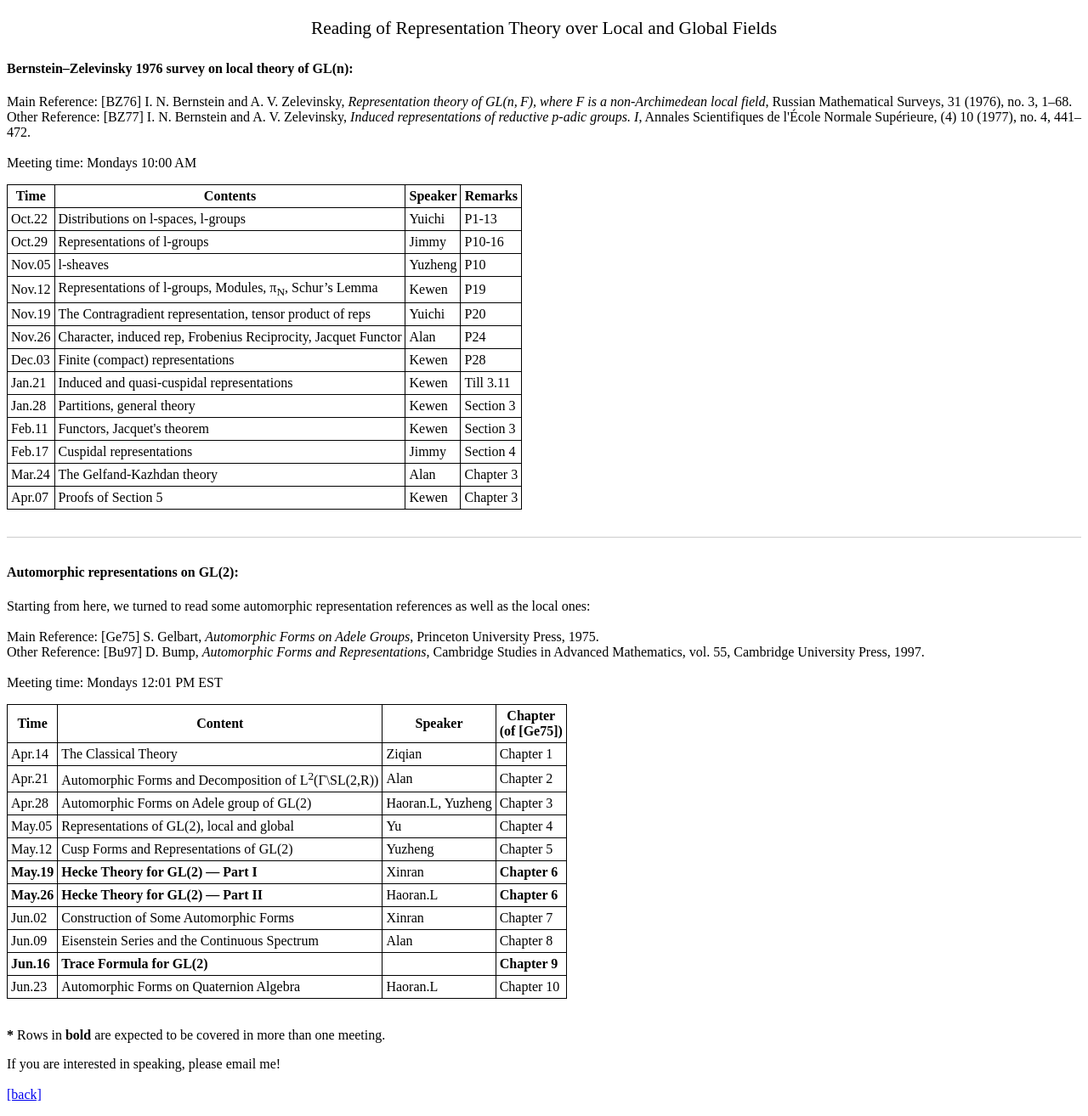
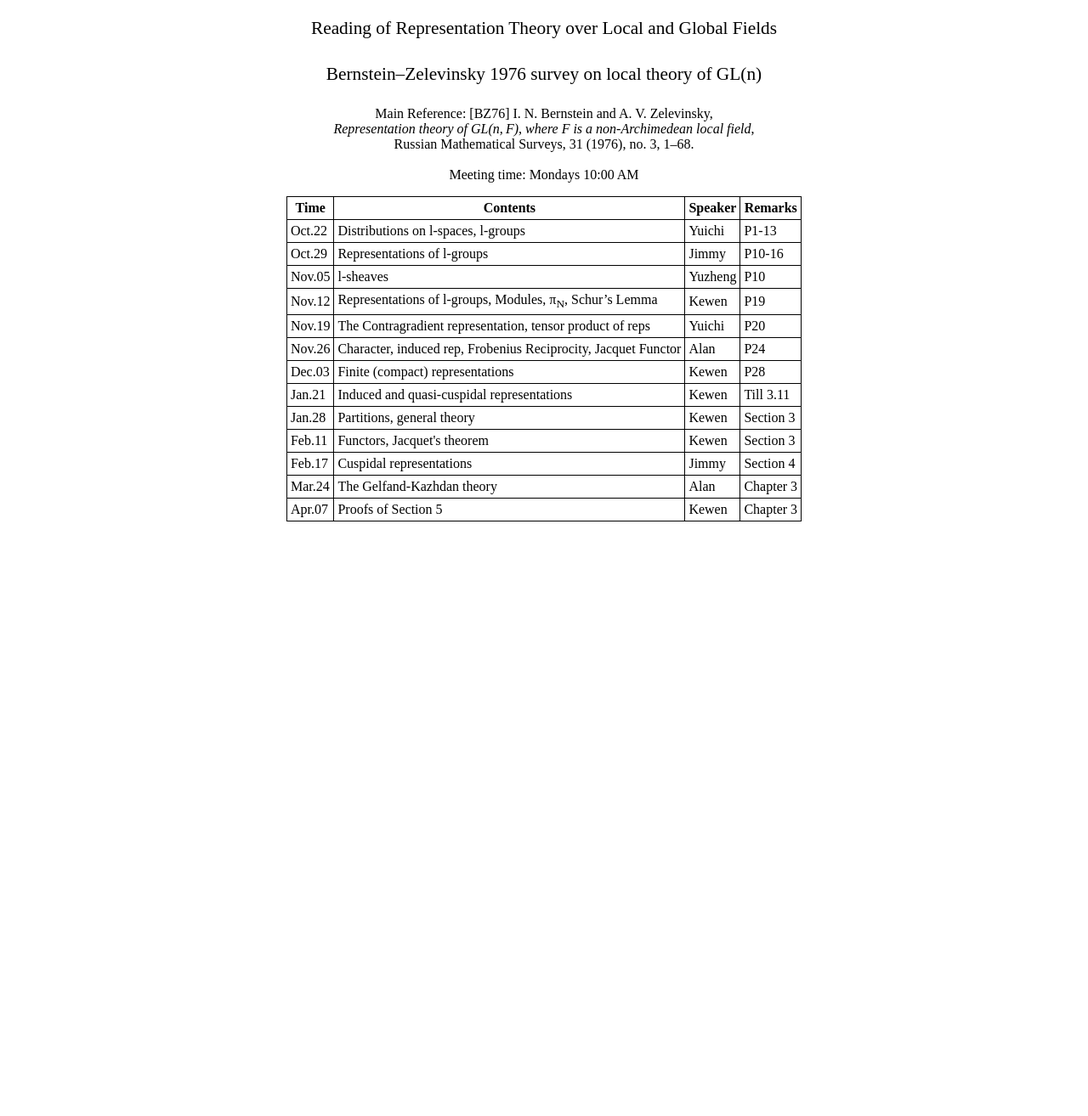
Before and after one commit to axhou/axhou.github.io, a Jekyll site: the page bzf2024.html, which Jekyll copies as it is, in a window 1280 px wide. Shown: the whole page at 85% size. Built offline with Jekyll 4.4.1, drawn with Linux system fonts in a browser that asks for light colours; after the commit the page ends 900 px from its top, so only the background shows below that.

Commit message:
Update bzf2024.html

```diff
--- a/bzf2024.html
+++ b/bzf2024.html
@@ -1,7 +1,7 @@
 <!DOCTYPE html>
 <html>
 <head>
-  <title>Reading of Representation Theory over Local and Global Fields  </title>
+  <title>Local Representation Theory — BZ76 Reading</title>
   <meta charset="UTF-8">
   <style>
     body {
@@ -9,64 +9,35 @@
       font-family: serif;
       font-size: 16px;
     }
-    h2 {
-  text-align: center;
-  font-family: serif;
-  font-size: 16pt;
-  font-weight: normal;
-  margin-bottom: 1em;
-}
-
-    hr {
-      border: none;
-      border-top: 1px solid #ccc;
-      margin: 2em 0;
+    h3, h4 {
+      text-align: center;
+      font-weight: normal;
+      font-size: 16pt;
+      margin-bottom: 1.2em;
     }
     table {
       border-collapse: collapse;
+      margin: 0 auto;
       margin-top: 1em;
     }
     th, td {
       border: 1px solid black;
       padding: 4px;
-    } h3 {
-      text-align: center;
-      font-weight: normal;
-      font-size: 16pt;
-      margin-bottom: 1.2em;
     }
   </style>
-
-  <!-- Google tag (gtag.js) -->
-  <script async src="https://www.googletagmanager.com/gtag/js?id=G-VJFCVN1G3F"></script>
-  <script>
-    window.dataLayer = window.dataLayer || [];
-    function gtag() { dataLayer.push(arguments); }
-    gtag('js', new Date());
-    gtag('config', 'G-VJFCVN1G3F');
-  </script>
 </head>
-
 <body>
 
   <h3>Reading of Representation Theory over Local and Global Fields</h3>
+  <h4>Bernstein–Zelevinsky 1976 survey on local theory of GL(n)</h4>
 
- <h4>Bernstein–Zelevinsky 1976 survey on local theory of GL(n):</h4>
+  <p style="text-align: center;">
+    Main Reference: [BZ76] I. N. Bernstein and A. V. Zelevinsky,<br/>
+    <i>Representation theory of GL(n, F), where F is a non-Archimedean local field</i>,<br/>
+    Russian Mathematical Surveys, 31 (1976), no. 3, 1–68.<br/><br/>
+    Meeting time: Mondays 10:00 AM
+  </p>
 
-<p>
-  Main Reference: [BZ76] I. N. Bernstein and A. V. Zelevinsky,
-  <i>Representation theory of GL(n, F), where F is a non-Archimedean local field</i>,
-  Russian Mathematical Surveys, 31 (1976), no. 3, 1–68.<br/>
-
-  Other Reference: [BZ77] I. N. Bernstein and A. V. Zelevinsky,
-  <i>Induced representations of reductive p-adic groups. I</i>,
-  Annales Scientifiques de l'École Normale Supérieure,
-  (4) 10 (1977), no. 4, 441–472.<br/><br/>
-
-  Meeting time: Mondays 10:00 AM
-</p>
-
-  <!-- First table -->
   <table>
     <thead>
       <tr>
@@ -93,59 +64,5 @@
     </tbody>
   </table>
 
-  <!-- Light horizontal separator -->
-  <hr>
-
-<h4>Automorphic representations on GL(2):</h4>
-
-<p>
-  Starting from here, we turned to read some automorphic representation references as well as the local ones:<br/><br/>
-
-  Main Reference: [Ge75] S. Gelbart,
-  <i>Automorphic Forms on Adele Groups</i>,
-  Princeton University Press, 1975.<br/>
-
-  Other Reference: [Bu97] D. Bump,
-  <i>Automorphic Forms and Representations</i>,
-  Cambridge Studies in Advanced Mathematics, vol. 55,
-  Cambridge University Press, 1997.<br/><br/>
-
-  Meeting time: Mondays 12:01 PM EST
-</p>
-
-
-  <!-- Second table -->
-<table>
-  <thead>
-    <tr>
-      <th>Time</th>
-      <th>Content</th>
-      <th>Speaker</th>
-      <th>Chapter<br/>(of [Ge75])</th>
-    </tr>
-  </thead>
-  <tbody>
-    <tr><td>Apr.14</td><td>The Classical Theory</td><td>Ziqian</td><td>Chapter 1</td></tr>
-    <tr><td>Apr.21</td><td>Automorphic Forms and Decomposition of L<sup>2</sup>(&Gamma;\SL(2,R))</td><td>Alan</td><td>Chapter 2</td></tr>
-    <tr><td>Apr.28</td><td>Automorphic Forms on Adele group of GL(2)</td><td>Haoran.L, Yuzheng</td><td>Chapter 3</td></tr>
-    <tr><td>May.05</td><td>Representations of GL(2), local and global</td><td>Yu</td><td>Chapter 4</td></tr>
-    <tr><td>May.12</td><td>Cusp Forms and Representations of GL(2)</td><td>Yuzheng</td><td>Chapter 5</td></tr>
-    <tr><td><strong>May.19</strong></td><td><strong>Hecke Theory for GL(2) — Part I</strong></td><td>Xinran</td><td><strong>Chapter 6</strong></td></tr>
-    <tr><td><strong>May.26</strong></td><td><strong>Hecke Theory for GL(2) — Part II</strong></td><td>Haoran.L</td><td><strong>Chapter 6</strong></td></tr>
-    <tr><td>Jun.02</td><td>Construction of Some Automorphic Forms</td><td>Xinran</td><td>Chapter 7</td></tr>
-    <tr><td>Jun.09</td><td>Eisenstein Series and the Continuous Spectrum</td><td>Alan</td><td>Chapter 8</td></tr>
-    <tr><td><strong>Jun.16</strong></td><td><strong>Trace Formula for GL(2)</strong></td><td></td><td><strong>Chapter 9</strong></td></tr>
-    <tr><td>Jun.23</td><td>Automorphic Forms on Quaternion Algebra</td><td>Haoran.L</td><td>Chapter 10</td></tr>
-  </tbody>
-</table>
-
-
-  <p><br/><strong>*</strong> Rows in <strong>bold</strong> are expected to be covered in more than one meeting.</p>
-
-  <p>
-    If you are interested in speaking, please email me!<br/><br/>
-    <a href="./">[back]</a>
-  </p>
-
 </body>
 </html>
```
